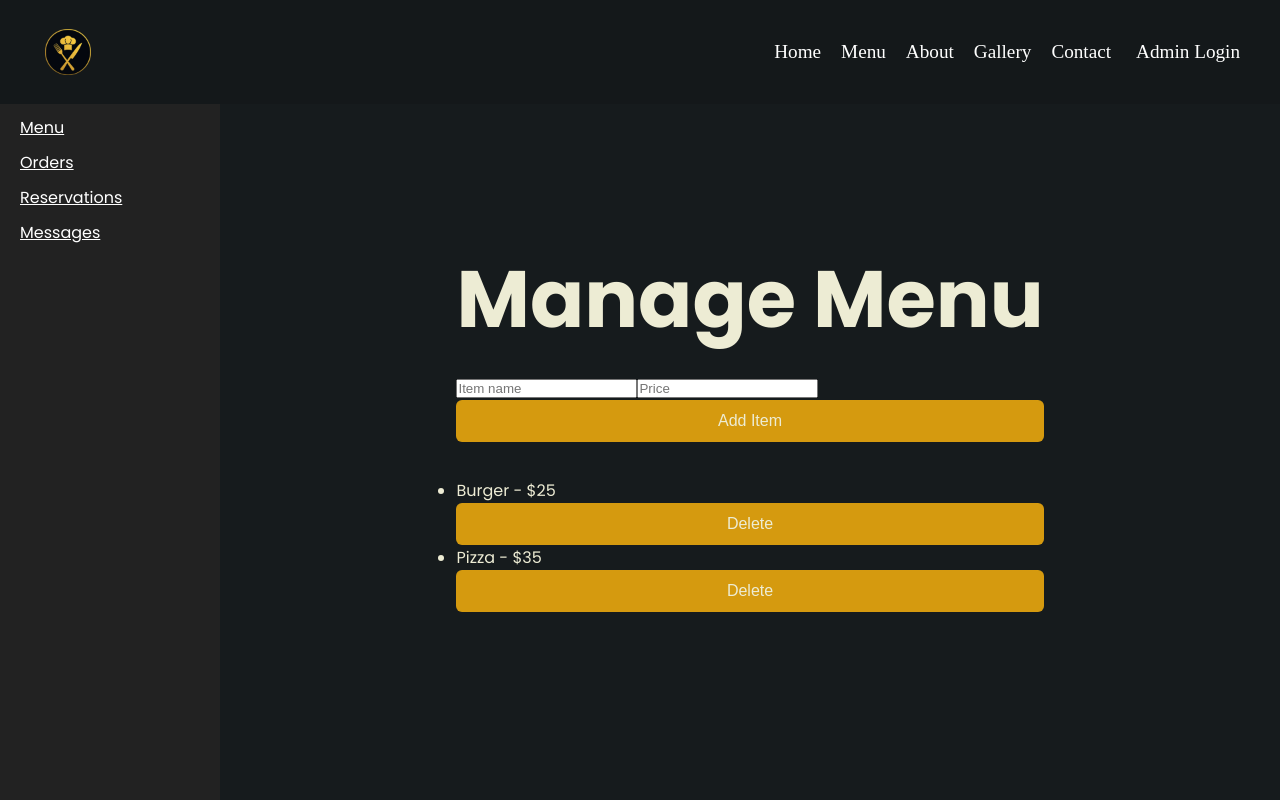
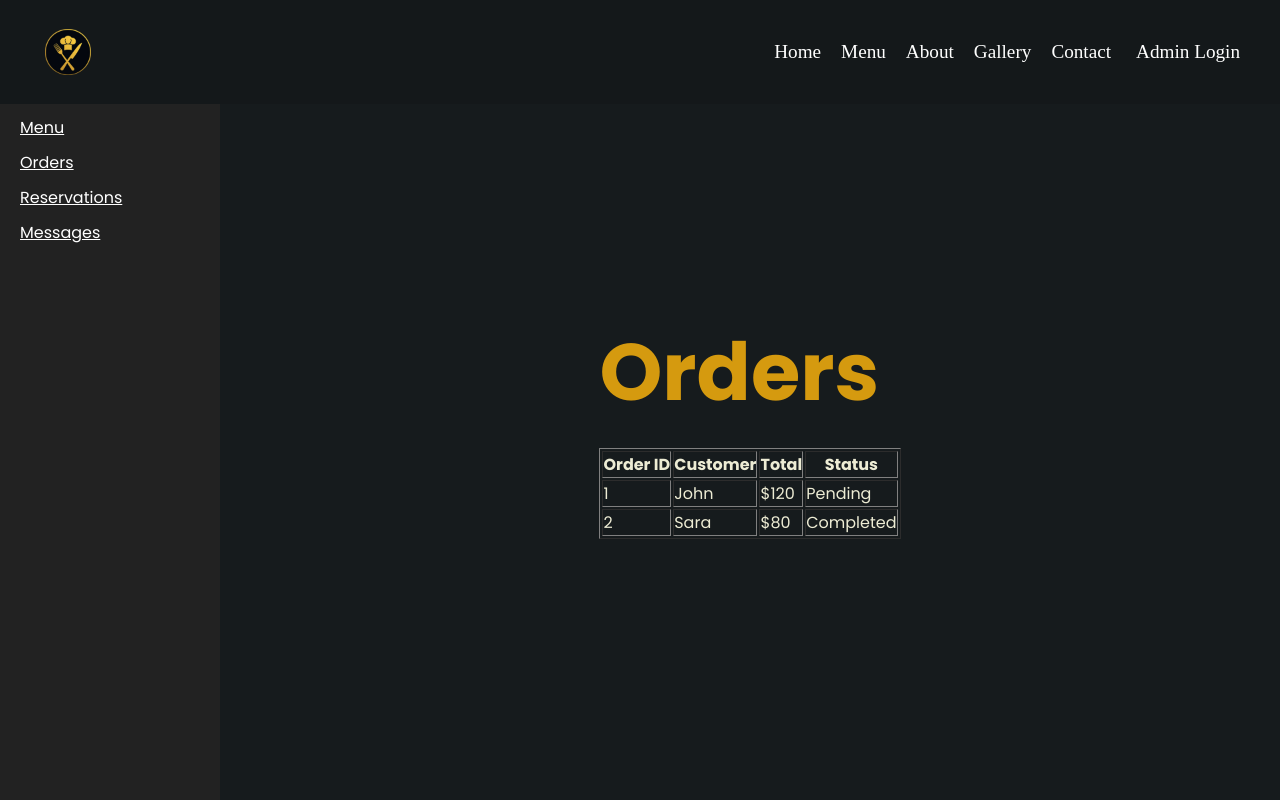
Before and after one commit to Anania-G16/Restaurant-Website, a React (Vite) app in the folder frontend/: page /admin/orders in a window 1280 px wide. Shown: the top 800 px of the page. Built offline with nearby package versions, Linux system fonts and the light colour scheme.

Commit message:
fix the codes for the admin order page

```diff
--- a/frontend/src/pages/admin/AdminOrders.jsx
+++ b/frontend/src/pages/admin/AdminOrders.jsx
@@ -1,65 +1,37 @@
-import { useState } from "react";
-
-function AdminMenu() {
-  const [menuItems, setMenuItems] = useState([
-    { id: 1, name: "Burger", price: 25 },
-    { id: 2, name: "Pizza", price: 35 },
-  ]);
-
-  const [name, setName] = useState("");
-  const [price, setPrice] = useState("");
-
-  function addItem(e) {
-    e.preventDefault();
-
-    const newItem = {
-      id: Date.now(),
-      name,
-      price,
-    };
-
-    setMenuItems([...menuItems, newItem]);
-    setName("");
-    setPrice("");
-  }
-
-  function deleteItem(id) {
-    setMenuItems(menuItems.filter(item => item.id !== id));
-  }
+import "../../styles/AdminOrder.css"
+function AdminOrders() {
+  const orders = [
+    { id: 1, customer: "John", total: 120, status: "Pending" },
+    { id: 2, customer: "Sara", total: 80, status: "Completed" },
+  ];
 
   return (
     <div>
-      <h1>Manage Menu</h1>
+      <h1 className="admin-order-h1">Orders</h1>
 
-      {/* Add Menu Item */}
-      <form onSubmit={addItem} style={{ marginBottom: "20px" }}>
-        <input
-          placeholder="Item name"
-          value={name}
-          onChange={(e) => setName(e.target.value)}
-          required
-        />
-        <input
-          placeholder="Price"
-          type="number"
-          value={price}
-          onChange={(e) => setPrice(e.target.value)}
-          required
-        />
-        <button type="submit">Add Item</button>
-      </form>
+      <table border="1" cellPadding="10">
+        <thead>
+          <tr>
+            <th>Order ID</th>
+            <th>Customer</th>
+            <th>Total</th>
+            <th>Status</th>
+          </tr>
+        </thead>
 
-      {/* Menu List */}
-      <ul>
-        {menuItems.map(item => (
-          <li key={item.id}>
-            {item.name} - ${item.price}
-            <button onClick={() => deleteItem(item.id)}>Delete</button>
-          </li>
-        ))}
-      </ul>
+        <tbody>
+          {orders.map(order => (
+            <tr key={order.id}>
+              <td>{order.id}</td>
+              <td>{order.customer}</td>
+              <td>${order.total}</td>
+              <td>{order.status}</td>
+            </tr>
+          ))}
+        </tbody>
+      </table>
     </div>
   );
 }
 
-export default AdminMenu;
+export default AdminOrders;
--- /dev/null
+++ b/frontend/src/styles/AdminOrder.css
@@ -0,0 +1,3 @@
+.admin-order-h1{
+    color:rgb(213, 154, 15)
+}
```
